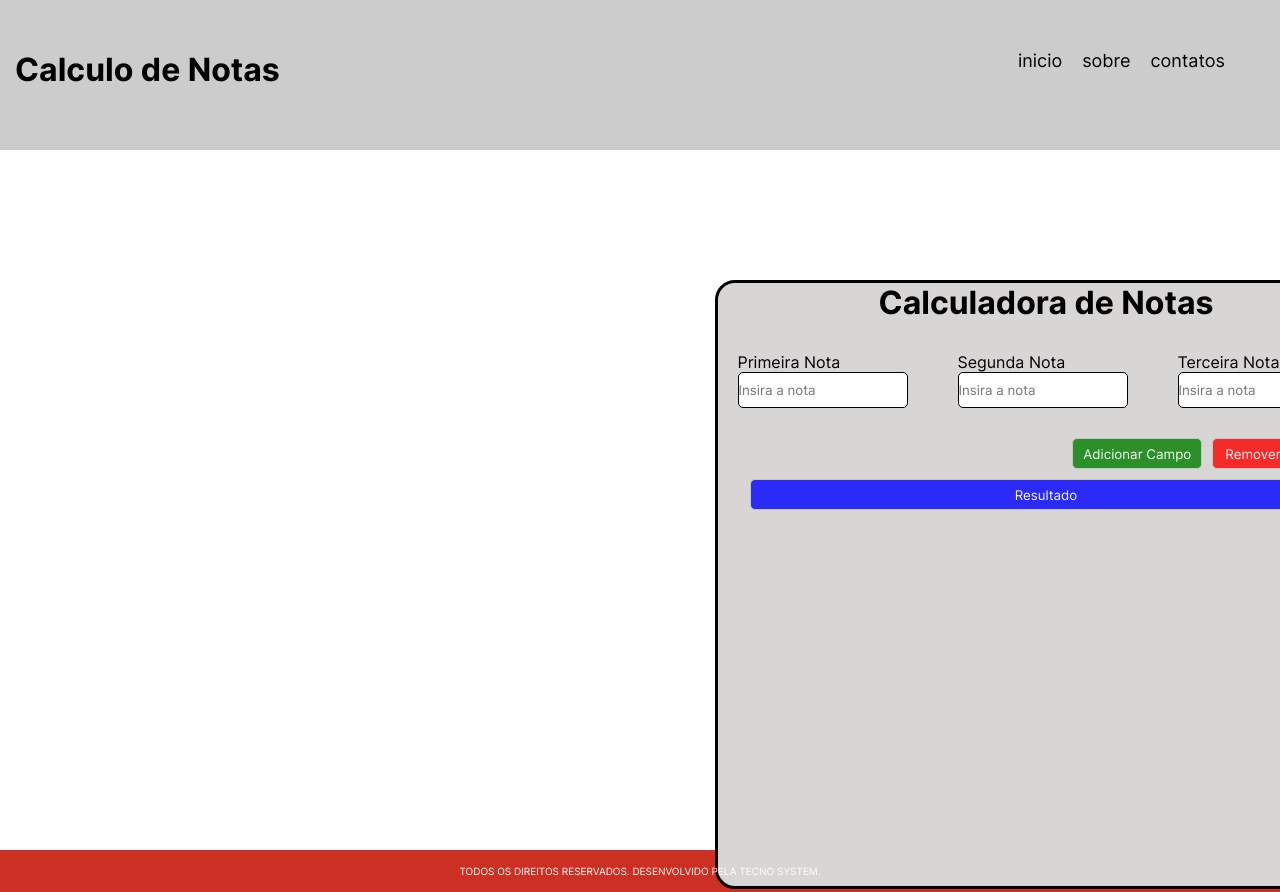
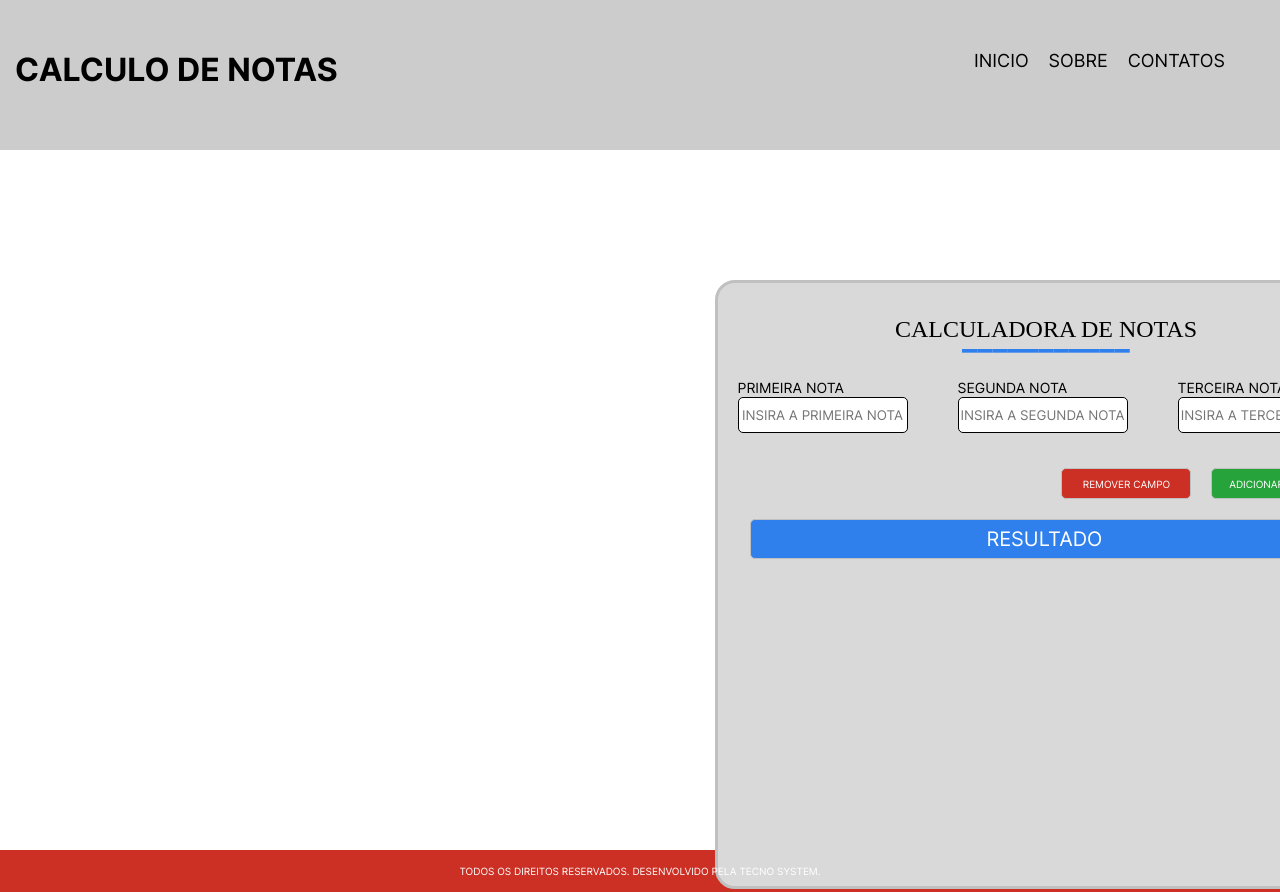
Before and after one commit to TecnoSystemEJ/calculodenotas, a React (Create React App) app: page / in a window 1280 px wide. Shown: the top 892 px of the page. Built offline with nearby package versions, Linux system fonts and the light colour scheme.

Commit message:
AttContainer0.3 (Alinhamento dos objetos/funções dos botões) Co-authored-by: ruantsdo <ruantsdo@users.noreply.github.com>

```diff
--- a/src/Components/Calculator/FormCalculator/index.jsx
+++ b/src/Components/Calculator/FormCalculator/index.jsx
@@ -48,17 +48,20 @@ function FormCalculator({ onResult }) {
   return (
     <div id="caixa">
       <h1 id="titulo">Calculadora de Notas</h1>
+      <h1 id="linha">___________</h1>
       <form onSubmit={onSubmit}>
         <div className="groupInput">
           {titleInputs.map((value) => (
             <div className="input" key={value.id}>
-              <label htmlFor={value.id}>{value.title}</label>
+              <label id="tituloInput" htmlFor={value.id}>
+                {value.title}
+              </label>
               <input
                 className="inputNotas"
                 id={value.id}
                 type="text"
                 onChange={onChange}
-                placeholder="Insira a nota"
+                placeholder={"Insira a " + value.title}
                 pattern="[0-9]+([.][0-9]+)?"
                 min="0"
                 required
@@ -68,20 +71,21 @@ function FormCalculator({ onResult }) {
         </div>
         <div className="groupButton"></div>
         <button
+          id="b_remover"
+          className="button"
+          type="button"
+          onClick={remCamp}
+        >
+          Remover Campo
+        </button>
+
+        <button
           id="b_adicionar"
           className="button"
           type="button"
           onClick={addCamp}
         >
           Adicionar Campo
-        </button>
-        <button
-          id="b_remover"
-          className="button"
-          type="button"
-          onClick={remCamp}
-        >
-          Remover Campo
         </button>
         <br />
         <button id="b_resul" className="button" type="submit">
--- a/src/Components/Calculator/FormCalculator/styles.css
+++ b/src/Components/Calculator/FormCalculator/styles.css
@@ -1,39 +1,62 @@
 * {
-  padding: 0;
-  margin: 0;
-  box-sizing: border-box;
-} /*Nao faz diferença*/
+  text-transform: uppercase;
+}
 
-.FormCalculator {
+/* .FormCalculator {
   display: flex;
   justify-content: center;
   align-items: center;
   flex-direction: column;
   height: 100vh;
-} /*Nao faz diferença?*/
+
+} Nao faz diferença? */
 
 #titulo {
+  font-family: "Ubuntu";
+  font-style: normal;
+  font-weight: 400;
+  font-size: 24px;
+  line-height: 28px;
+  align-items: center;
   text-align: center;
   margin-bottom: 10px;
+  margin-top: 32px;
+}
+
+#linha {
+  color: #2f80ed;
+  text-align: center;
+  margin-top: -35px;
 }
 
 #caixa {
-  border: 3px solid;
+  border: 3px solid #c0c0c0;
   border-radius: 20px;
   width: 663px;
   height: 609px;
   margin-top: 169px;
   margin-left: 812px;
-  background-color: #d8d5d5;
+  background-color: #d9d9d9;
 }
+
 .groupInput {
   display: flex;
   padding: 20px;
   gap: 20px 50px;
-
   flex-wrap: wrap;
 }
+
+#tituloInput {
+  font-family: "Inter";
+  font-style: normal;
+  font-weight: 400;
+  font-size: 14px;
+  line-height: 17px;
+}
+
 .inputNotas {
+  text-transform: uppercase;
+  text-align: center;
   display: block;
   width: 170px;
   height: 36px;
@@ -44,40 +67,50 @@
 }
 
 .inputNotas:focus {
-  background-color: rgb(186, 185, 187);
+  background-color: rgb(230, 230, 230);
   transition: 0.5s;
 }
 
 .button {
+  font-family: "Inter";
+  font-style: normal;
+  font-weight: 400;
+  font-size: 10px;
+  line-height: 12px;
   width: 130px;
   height: 31px;
   color: white;
-  margin-right: 10px;
+  margin-right: 20px;
   border: 1px solid #c0c0c0;
   border-radius: 5px;
-  margin-top: 10px;
-  opacity: 0.8;
+  margin-top: 15px;
+  text-align: center;
+  opacity: 1;
   transition: 0.5s;
 }
 
 .button:hover {
-  opacity: 1;
+  opacity: 0.7;
   transition: 0.5s;
 }
 
 #b_adicionar {
-  background-color: green;
-  margin-left: 54%;
+  background-color: #26a33a;
 }
 
 #b_remover {
-  background-color: red;
+  background-color: #cc2f24;
+  margin-left: 52.35%;
 }
 
 #b_resul {
   position: relative;
-  width: 90%;
-  background-color: blue;
+  width: 588px;
+  height: 40px;
+  background-color: #2f80ed;
   margin-left: 5%;
   margin-right: 5%;
+  font-size: 20px;
+  line-height: 24px;
+  margin-top: 20px;
 }
--- a/src/Components/Calculator/ResultCalculator/index.jsx
+++ b/src/Components/Calculator/ResultCalculator/index.jsx
@@ -1,5 +1,5 @@
 function ResultCalculator({ media }) {
   const notaFinal = (5 - 0.7 * media) / 0.3;
-  return <h1>ResultCalculator {notaFinal}</h1>;
+  return <h1>ResultCalculator {notaFinal.toFixed(1)}</h1>;
 }
 export default ResultCalculator;
```
